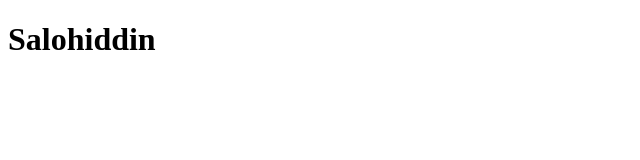
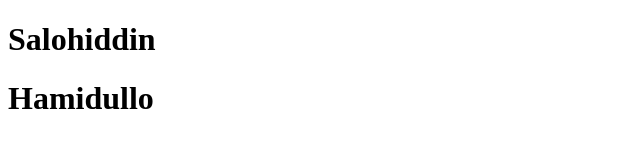
Before and after one commit to OtabekDeveloper/6-grupa, a plain HTML site: page index.html in a window 1280 px wide. Shown: the whole page, without its empty margins (0-640 px from the left). Drawn offline with Linux system fonts and the light colour scheme.

Commit message:
yangi branch

```diff
--- a/index.html
+++ b/index.html
@@ -8,5 +8,6 @@
 </head>
 <body>
    <h1>Salohiddin</h1>
+   <h1>Hamidullo</h1>
 </body>
 </html>
```
